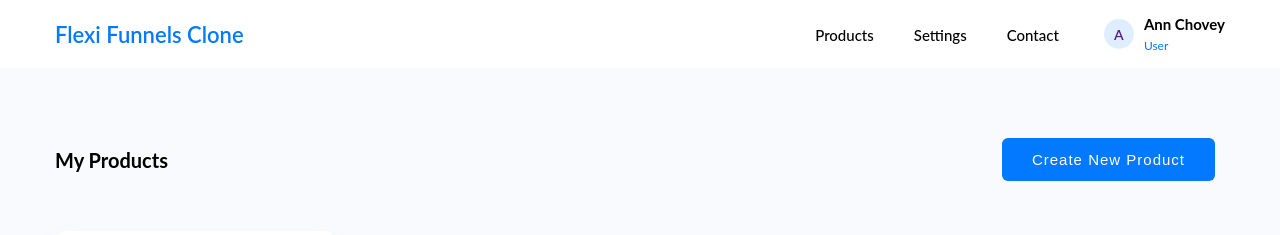
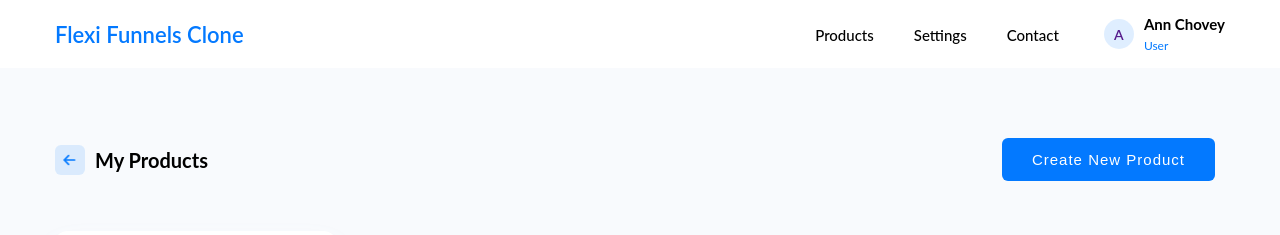
Before and after one commit to PixelnxDharmesh/pixel_funnel, a React (Create React App) app: page /products in a window 1280 px wide. Shown: the top 235 px of the page. Built offline with nearby package versions, Linux system fonts and the light colour scheme.

Commit message:
setting done all push

```diff
--- a/src/components/CardsList.js
+++ b/src/components/CardsList.js
@@ -1,4 +1,5 @@
 import React, { useState } from 'react';
+import { Link } from 'react-router-dom';
 
 function CardsList() {
   const [isModalOpen, setModalOpen] = useState(false);
@@ -57,6 +58,16 @@ function CardsList() {
           <>
             <div className="ffc-head-flex">
               <div className="ffc-section-heading">
+              <Link to="/" className="ffc-back-btn">
+              <svg height="16px" width="16px" xmlns="http://www.w3.org/2000/svg" version="1.1" x="0" y="0"
+                viewBox="0 0 447.243 447.243">
+                <g>
+                  <path
+                    d="M420.361 192.229a31.967 31.967 0 0 0-5.535-.41H99.305l6.88-3.2a63.998 63.998 0 0 0 18.08-12.8l88.48-88.48c11.653-11.124 13.611-29.019 4.64-42.4-10.441-14.259-30.464-17.355-44.724-6.914a32.018 32.018 0 0 0-3.276 2.754l-160 160c-12.504 12.49-12.515 32.751-.025 45.255l.025.025 160 160c12.514 12.479 32.775 12.451 45.255-.063a32.084 32.084 0 0 0 2.745-3.137c8.971-13.381 7.013-31.276-4.64-42.4l-88.32-88.64a64.002 64.002 0 0 0-16-11.68l-9.6-4.32h314.24c16.347.607 30.689-10.812 33.76-26.88 2.829-17.445-9.019-33.88-26.464-36.71z"
+                    data-original="#000000"></path>
+                </g>
+              </svg>
+            </Link>
                 <h3 className="ffc-heading">My Products</h3>
               </div>
               <div className="ffc-header-btn ffc-btn_1">
```
